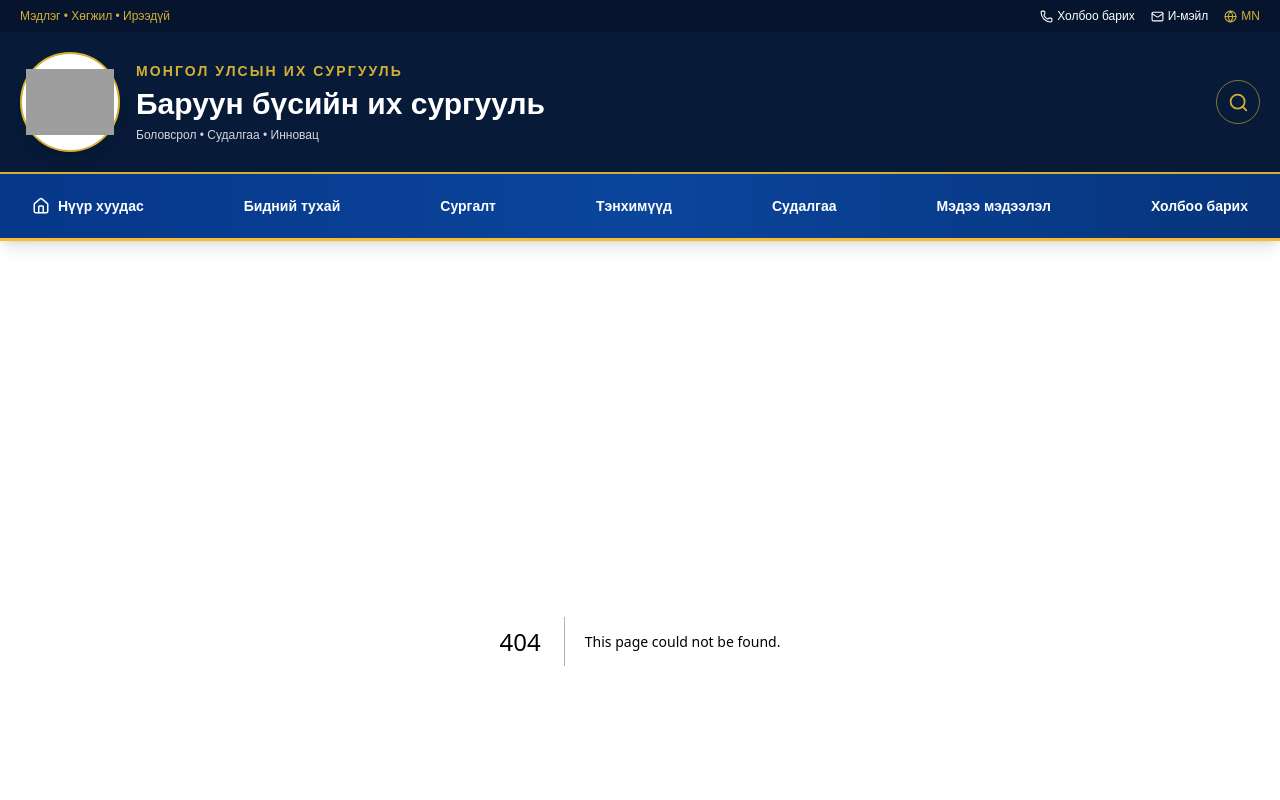
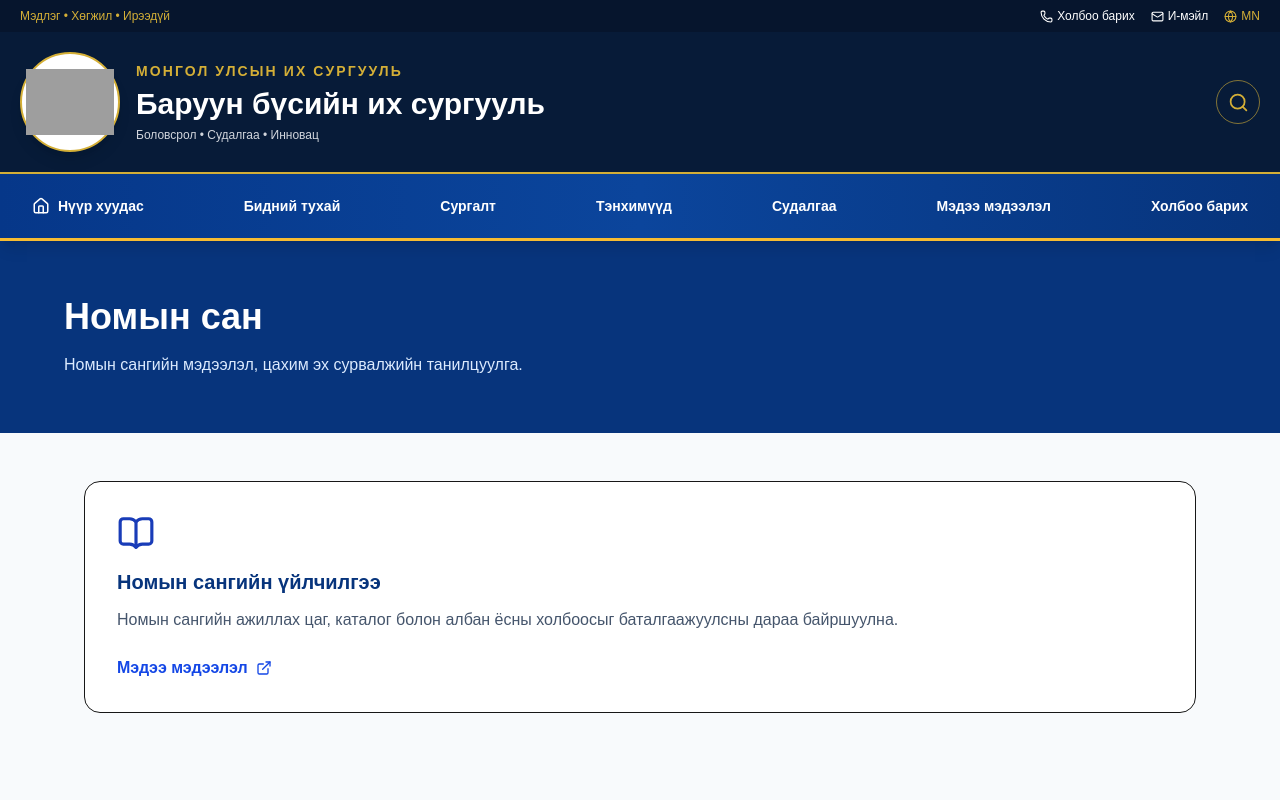
Before and after one commit to amarbatdelgermaa-cell/university-one, a Next.js app: page /library in a window 1280 px wide. Before the commit this address had no page. Shown: the top 800 px of the page. Built offline with nearby package versions, Linux system fonts and the light colour scheme; grey boxes are pictures that could not be loaded.

Commit message:
Add accessible university information page: app/library/page.tsx

```diff
--- /dev/null
+++ b/app/library/page.tsx
@@ -0,0 +1,6 @@
+import Link from "next/link";
+import { BookOpen, ExternalLink } from "lucide-react";
+export const metadata = { title: "Номын сан | МУИС-ийн Баруун бүсийн сургууль" };
+export default function LibraryPage() {
+return <main className="min-h-screen bg-slate-50"><section className="bg-[#07347C] px-5 py-14 text-white"><div className="mx-auto max-w-6xl"><h1 className="text-4xl font-bold">Номын сан</h1><p className="mt-4 text-blue-100">Номын сангийн мэдээлэл, цахим эх сурвалжийн танилцуулга.</p></div></section><section className="mx-auto max-w-6xl px-5 py-12"><div className="rounded-2xl border bg-white p-8"><BookOpen className="text-blue-800" size={38}/><h2 className="mt-4 text-xl font-bold text-[#07347C]">Номын сангийн үйлчилгээ</h2><p className="mt-3 text-slate-600">Номын сангийн ажиллах цаг, каталог болон албан ёсны холбоосыг баталгаажуулсны дараа байршуулна.</p><Link href="/news" className="mt-6 inline-flex items-center gap-2 font-semibold text-blue-700">Мэдээ мэдээлэл <ExternalLink size={16}/></Link></div></section></main>;
+}
```
